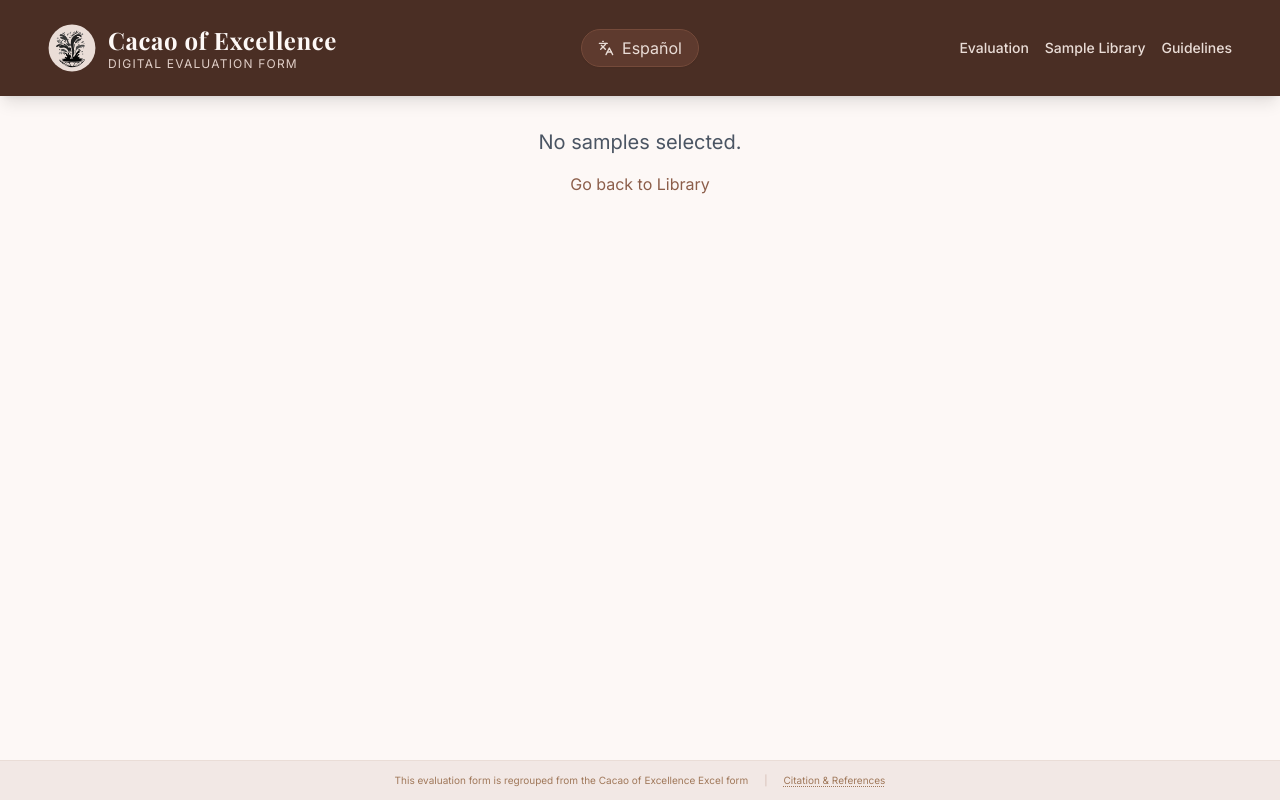
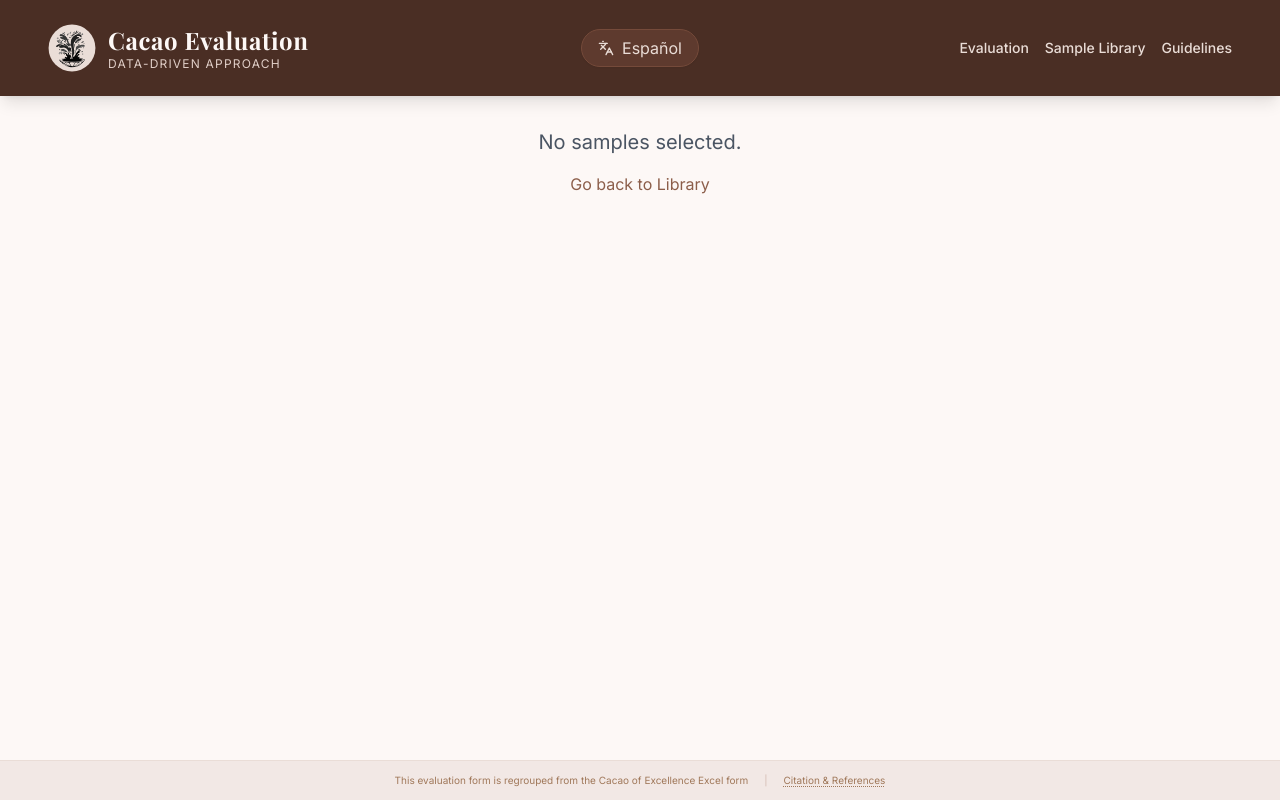
Before and after one commit to Hsiang-JP/cacao-eval, a React (Vite) app: page /#/compare in a window 1280 px wide. Built offline with nearby package versions, Linux system fonts and the light colour scheme; a web font is replaced by a local one.

Commit message:
Update app title and subtitle in English and Spanish translations

```diff
--- a/src/constants.ts
+++ b/src/constants.ts
@@ -3,8 +3,8 @@ import { FlavorAttribute, QualityAttribute } from './types';
 
 export const TRANSLATIONS = {
   en: {
-    title: "Cacao of Excellence",
-    subtitle: "Digital Evaluation Form",
+    title: "Cacao Evaluation",
+    subtitle: "Data-driven approach",
     guidelines: "Guidelines",
     history: "History",
     sampleInfoHeader: "Sample Info",
@@ -55,8 +55,8 @@ export const TRANSLATIONS = {
     viewAndEdit: 'View & Edit'
   },
   es: {
-    title: "Cacao de Excelencia",
-    subtitle: "Formulario de evaluación digital",
+    title: "Evaluación del Cacao",
+    subtitle: "Enfoque basado en datos",
     guidelines: "Instrucciones",
     history: "Historial",
     sampleInfoHeader: "Información de muestra",
```
Also changed, not shown: src/data/TDStoCoEx.csv (renamed from public/TDStoCoEx.csv), src/data/column name.csv (renamed from public/column name.csv), src/data/mode_comparison.csv (renamed from public/mode_comparison.csv).
